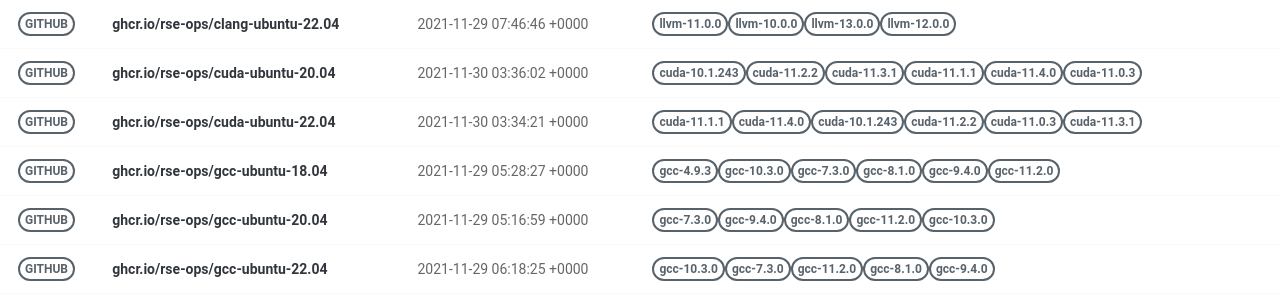
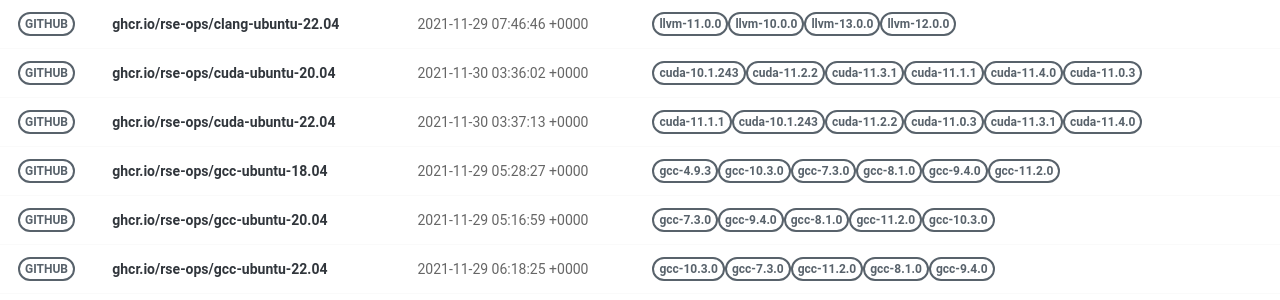
Before and after one commit to rse-ops/docker-images, a Jekyll site: the page built from pages/index.md, in a window 1280 px wide. Shown: the part 228-528 px from the top of the page. Built offline with Jekyll 4.4.1, drawn with Linux system fonts in a browser that asks for light colours; nearby versions of some CDN libraries.

Commit message:
Automated push to update library 2021-11-30

```diff
--- a/_library/ghcr.io-rse-ops-cuda-ubuntu-22.04.md
+++ b/_library/ghcr.io-rse-ops-cuda-ubuntu-22.04.md
@@ -1,7 +1,7 @@
 ---
 layout: container
 name: ghcr.io/rse-ops/cuda-ubuntu-22.04
-updated_at: 2021-11-30 03:34:21.490452
+updated_at: 2021-11-30 03:37:13.792580
 
 
 container_url: https://github.com/orgs/rse-ops/packages/container/package/cuda-ubuntu-22.04
```
Also changed, not shown: other parts of _library/ghcr.io-rse-ops-cuda-ubuntu-22.04.md (+3 -3 lines).
